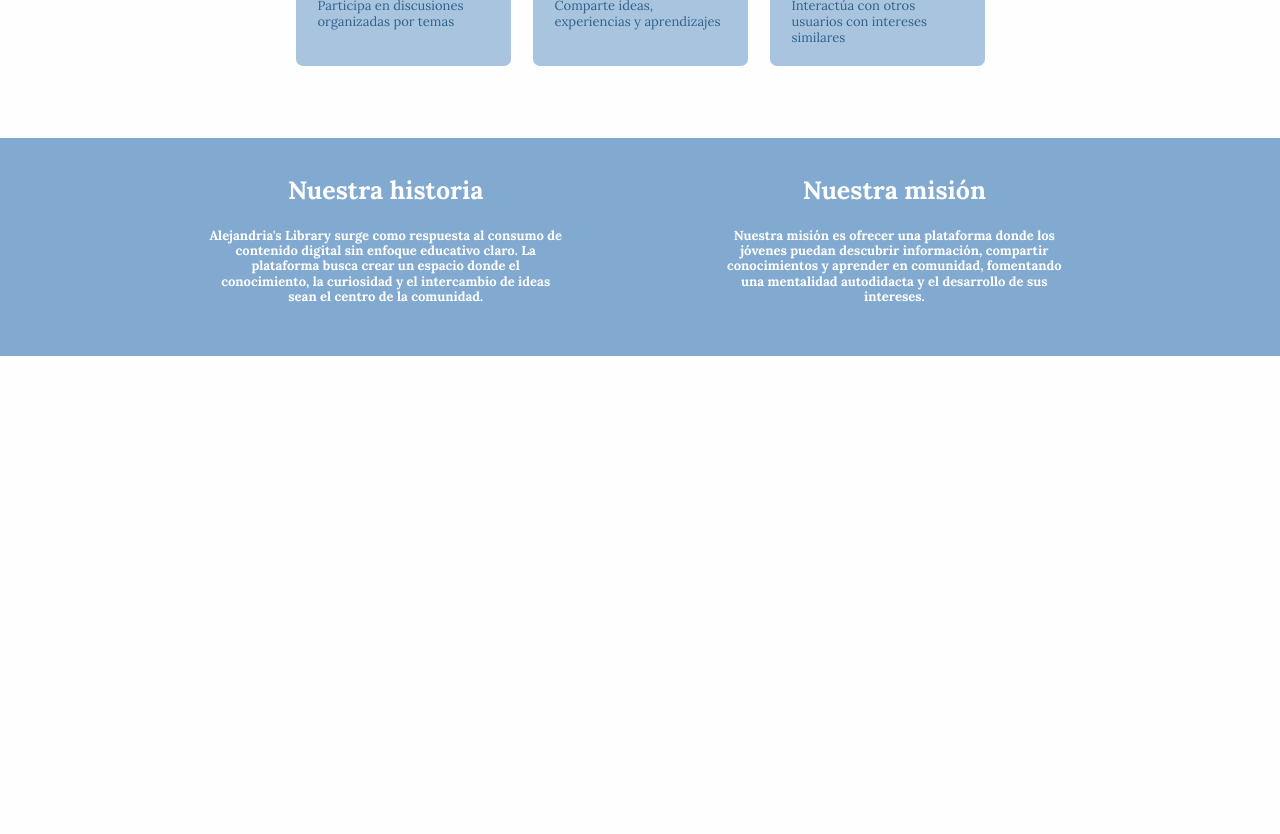
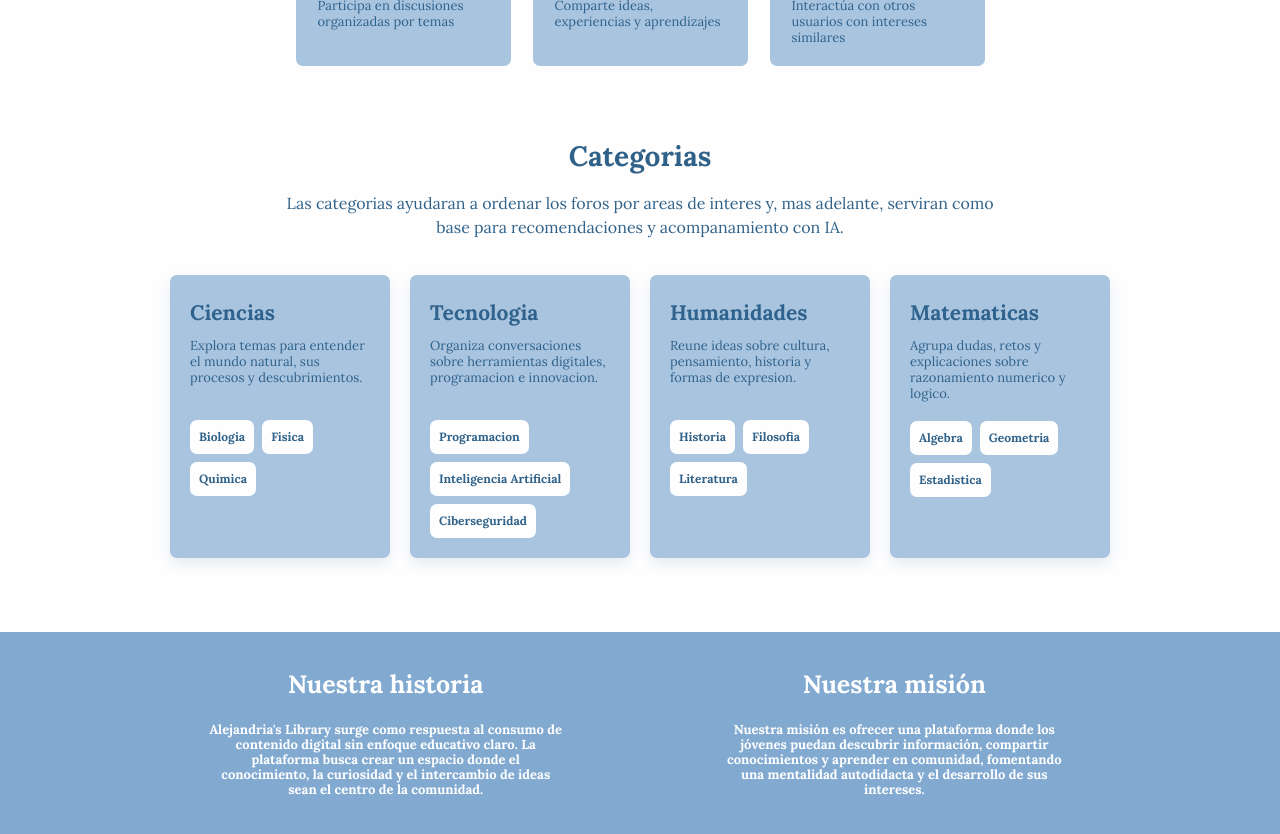
Before and after one commit to Yahaira15/Alejandrias_library, an Angular app in the folder alejandrias_frontend/: page /home in a window 1280 px wide. Shown: the part 1140-1974 px from the top of the page. Before the commit the page ends 1496 px from the top, so only its background shows below. Built offline with nearby package versions, Linux system fonts and the light colour scheme.

Commit message:
feat: modulo_categorias

```diff
--- a/alejandrias_frontend/src/app/Foro/lista-foros/lista-foros.html
+++ b/alejandrias_frontend/src/app/Foro/lista-foros/lista-foros.html
@@ -176,7 +176,47 @@
           {{ forosFiltrados.length }} foro{{ forosFiltrados.length === 1 ? '' : 's' }} encontrado{{ forosFiltrados.length === 1 ? '' : 's' }}
           <span *ngIf="terminoBusqueda"> para "{{ terminoBusqueda }}"</span>
           <span *ngIf="categoriaSeleccionada"> en {{ nombreCategoriaSeleccionada }}</span>
+          <span *ngIf="temaSeleccionado"> sobre {{ temaSeleccionado }}</span>
         </p>
+      </div>
+
+      <div class="topics-panel" *ngIf="categoriasTematicas.length > 0">
+        <div class="topics-heading">
+          <div>
+            <p class="section-kicker">Navega por temas</p>
+            <h3>Categorias y subcategorias</h3>
+          </div>
+          <button type="button" class="clear-search" *ngIf="hayFiltrosActivos" (click)="limpiarBusqueda()">
+            Ver todos
+          </button>
+        </div>
+
+        <div class="topics-grid">
+          <article
+            class="topic-card"
+            *ngFor="let categoria of categoriasTematicas"
+            [class.active]="categoriaSeleccionada === categoria.categoria_id"
+          >
+            <button
+              type="button"
+              class="topic-title"
+              (click)="seleccionarCategoria(categoria.categoria_id)"
+            >
+              {{ categoria.categoria_nombre }}
+            </button>
+
+            <div class="topic-tags" aria-label="Subcategorias">
+              <button
+                type="button"
+                *ngFor="let subcategoria of categoria.subcategorias"
+                [class.active]="temaSeleccionado === subcategoria && categoriaSeleccionada === categoria.categoria_id"
+                (click)="seleccionarTema(categoria, subcategoria)"
+              >
+                {{ subcategoria }}
+              </button>
+            </div>
+          </article>
+        </div>
       </div>
 
       <div class="loading" *ngIf="cargando">Cargando foros...</div>
--- a/alejandrias_frontend/src/app/Foro/lista-foros/lista-foros.scss
+++ b/alejandrias_frontend/src/app/Foro/lista-foros/lista-foros.scss
@@ -271,6 +271,92 @@
       color: #306289;
       font-size: 14px;
       font-weight: 700;
+    }
+
+    .topics-panel {
+      margin: 0 0 28px;
+      padding: 20px 22px;
+      border: 1px solid rgba(139, 171, 205, 0.65);
+      border-radius: 14px;
+      background: #ffffff;
+      box-shadow: 2px 2px 5px #98B3D4;
+    }
+
+    .topics-heading {
+      display: flex;
+      align-items: center;
+      justify-content: space-between;
+      gap: 18px;
+      margin-bottom: 18px;
+    }
+
+    .topics-heading h3 {
+      margin: 0;
+      color: #306289;
+      font-size: 24px;
+    }
+
+    .topics-grid {
+      display: grid;
+      grid-template-columns: repeat(auto-fit, minmax(220px, 1fr));
+      gap: 16px;
+    }
+
+    .topic-card {
+      min-height: 150px;
+      padding: 16px;
+      border-radius: 12px;
+      background: #a9c4df;
+      box-sizing: border-box;
+      transition: transform 0.22s ease, box-shadow 0.22s ease, background 0.22s ease;
+    }
+
+    .topic-card:hover,
+    .topic-card.active {
+      transform: translateY(-4px);
+      background: #9fbddc;
+      box-shadow: 0 8px 18px rgba(48, 98, 137, 0.18);
+    }
+
+    .topic-title {
+      width: 100%;
+      margin: 0 0 13px;
+      padding: 0;
+      border: none;
+      background: transparent;
+      color: #284358;
+      font-family: 'Lora', serif;
+      font-size: 19px;
+      font-weight: 700;
+      text-align: left;
+      cursor: pointer;
+    }
+
+    .topic-tags {
+      display: flex;
+      flex-wrap: wrap;
+      gap: 8px;
+    }
+
+    .topic-tags button {
+      min-height: 30px;
+      padding: 6px 10px;
+      border: 1px solid transparent;
+      border-radius: 8px;
+      background: #ffffff;
+      color: #306289;
+      font-family: 'Lora', serif;
+      font-size: 12px;
+      font-weight: 700;
+      cursor: pointer;
+      transition: background 0.18s ease, color 0.18s ease, border-color 0.18s ease;
+    }
+
+    .topic-tags button:hover,
+    .topic-tags button.active {
+      border-color: #5f8fbd;
+      background: #5f8fbd;
+      color: #ffffff;
     }
 
 
--- a/alejandrias_frontend/src/app/Foro/lista-foros/lista-foros.ts
+++ b/alejandrias_frontend/src/app/Foro/lista-foros/lista-foros.ts
@@ -24,8 +24,15 @@
   rol = '';
   terminoBusqueda = '';
   categoriaSeleccionada: number | null = null;
+  temaSeleccionado = '';
   busquedaActiva = false;
   mostrarPanelBusqueda = false;
+  subcategoriasPorCategoria: Record<string, string[]> = {
+    ciencias: ['Biologia', 'Fisica', 'Quimica'],
+    tecnologia: ['Programacion', 'Inteligencia Artificial', 'Ciberseguridad'],
+    humanidades: ['Historia', 'Filosofia', 'Literatura'],
+    matematicas: ['Algebra', 'Geometria', 'Estadistica']
+  };
 
   notificaciones: any[] = [];
   mostrarPanelNotificaciones = false;
@@ -52,7 +59,7 @@
   @HostListener('document:click', ['$event'])
   cerrarPanelBusquedaSiClickFuera(event: MouseEvent): void {
     const target = event.target as HTMLElement | null;
-    const clickDentroBusqueda = target?.closest('.search-box, .search-panel, .clear-search');
+    const clickDentroBusqueda = target?.closest('.search-box, .search-panel, .clear-search, .topics-panel');
 
     if (clickDentroBusqueda) return;
 
@@ -132,7 +139,19 @@
   }
 
   get hayFiltrosActivos(): boolean {
-    return !!this.terminoBusqueda.trim() || !!this.categoriaSeleccionada;
+    return !!this.terminoBusqueda.trim() || !!this.categoriaSeleccionada || !!this.temaSeleccionado;
+  }
+
+  get categoriasTematicas(): any[] {
+    return this.categorias.map((categoria) => {
+      const nombre = categoria.categoria_nombre || '';
+      const clave = this.normalizarTexto(nombre);
+
+      return {
+        ...categoria,
+        subcategorias: this.subcategoriasPorCategoria[clave] || ['General', 'Preguntas', 'Recursos']
+      };
+    });
   }
 
   seleccionarSugerencia(foro: any): void {
@@ -143,13 +162,23 @@
 
   seleccionarCategoria(categoriaId: number | null): void {
     this.categoriaSeleccionada = categoriaId;
+    this.temaSeleccionado = '';
     this.mostrarPanelBusqueda = true;
+    this.cdr.detectChanges();
+  }
+
+  seleccionarTema(categoria: any, tema: string): void {
+    this.categoriaSeleccionada = categoria?.categoria_id ?? null;
+    this.temaSeleccionado = tema;
+    this.mostrarPanelBusqueda = false;
+    this.busquedaActiva = false;
     this.cdr.detectChanges();
   }
 
   limpiarBusqueda(): void {
     this.terminoBusqueda = '';
     this.categoriaSeleccionada = null;
+    this.temaSeleccionado = '';
     this.busquedaActiva = false;
     this.mostrarPanelBusqueda = false;
     this.cdr.detectChanges();
--- a/alejandrias_frontend/src/app/Home/home/home.html
+++ b/alejandrias_frontend/src/app/Home/home/home.html
@@ -4,6 +4,7 @@
 
         <nav class="sections" aria-label="Navegación principal">
             <a href="#inicio">Inicio</a>
+            <a href="#categorias">Categorias</a>
             <a href="#nosotros">Sobre nosotros</a>
         </nav>
 
@@ -85,6 +86,29 @@
             </div>
         </section>
 
+        <section class="categorias-section" id="categorias" aria-labelledby="categorias-title">
+            <h1 id="categorias-title">Categorias</h1>
+            <div class="description categorias-description">
+                <p>
+                    Las categorias ayudaran a ordenar los foros por areas de interes y, mas adelante,
+                    serviran como base para recomendaciones y acompanamiento con IA.
+                </p>
+            </div>
+
+            <div class="categorias-grid">
+                <article class="categoria-card" *ngFor="let categoria of categorias">
+                    <h3>{{ categoria.nombre }}</h3>
+                    <p>{{ categoria.descripcion }}</p>
+
+                    <div class="subcategorias" aria-label="Subcategorias">
+                        <span *ngFor="let subcategoria of categoria.subcategorias">
+                            {{ subcategoria }}
+                        </span>
+                    </div>
+                </article>
+            </div>
+        </section>
+
         <section class="nosotros" id="nosotros" aria-label="Sobre nosotros">
             <article class="historia">
                 <h3>Nuestra historia</h3>
--- a/alejandrias_frontend/src/app/Home/home/home.scss
+++ b/alejandrias_frontend/src/app/Home/home/home.scss
@@ -291,6 +291,76 @@
     font-weight: 400;
 }
 
+.categorias-section {
+    padding: 0 40px 74px;
+}
+
+.categorias-section h1 {
+    margin-top: 0;
+}
+
+.categorias-description {
+    margin-bottom: 36px;
+}
+
+.categorias-grid {
+    width: min(100%, 940px);
+    margin: 0 auto;
+    display: grid;
+    grid-template-columns: repeat(4, minmax(0, 1fr));
+    gap: 20px;
+}
+
+.categoria-card {
+    min-height: 218px;
+    box-sizing: border-box;
+    padding: 24px 20px 20px;
+    border-radius: 7px;
+    background: #a9c4df;
+    color: #2f628c;
+    text-align: left;
+    box-shadow: 0 6px 14px rgba(48, 98, 137, 0.12);
+    transition: transform 0.26s ease, box-shadow 0.26s ease, background-color 0.26s ease;
+}
+
+.categoria-card:hover {
+    transform: translateY(-6px);
+    background: #9fbddc;
+    box-shadow: 0 10px 20px rgba(48, 98, 137, 0.18);
+}
+
+.categoria-card h3 {
+    margin: 0 0 12px;
+    color: #2f628c;
+    font-size: 21px;
+    font-weight: 700;
+}
+
+.categoria-card p {
+    margin: 0 0 18px;
+    min-height: 64px;
+    font-size: 13px;
+    line-height: 1.25;
+}
+
+.subcategorias {
+    display: flex;
+    flex-wrap: wrap;
+    gap: 8px;
+}
+
+.subcategorias span {
+    display: inline-flex;
+    align-items: center;
+    min-height: 26px;
+    padding: 4px 9px;
+    border-radius: 7px;
+    background: #fefeff;
+    color: #306289;
+    font-size: 12px;
+    font-weight: 700;
+}
+
 .nosotros {
     display: flex;
     justify-content: center;
@@ -368,9 +438,14 @@
 
     .inicio,
     .contenedor,
+    .categorias-grid,
     .nosotros {
         flex-direction: column;
         align-items: center;
+    }
+
+    .categorias-grid {
+        display: flex;
     }
 
     .inicio {
@@ -411,12 +486,14 @@
 
     .card,
     .cards,
+    .categoria-card,
     .historia,
     .mision {
         width: min(100%, 280px);
     }
 
-    .definicion {
+    .definicion,
+    .categorias-section {
         padding-inline: 22px;
     }
 }
--- a/alejandrias_frontend/src/app/Home/home/home.ts
+++ b/alejandrias_frontend/src/app/Home/home/home.ts
@@ -1,13 +1,37 @@
 import { Component } from '@angular/core';
+import { CommonModule } from '@angular/common';
 import { Router } from '@angular/router';
 
 @Component({
   selector: 'app-home',
-  imports: [],
+  imports: [CommonModule],
   templateUrl: './home.html',
   styleUrl: './home.scss',
 })
 export class Home {
+  categorias = [
+    {
+      nombre: 'Ciencias',
+      descripcion: 'Explora temas para entender el mundo natural, sus procesos y descubrimientos.',
+      subcategorias: ['Biologia', 'Fisica', 'Quimica']
+    },
+    {
+      nombre: 'Tecnologia',
+      descripcion: 'Organiza conversaciones sobre herramientas digitales, programacion e innovacion.',
+      subcategorias: ['Programacion', 'Inteligencia Artificial', 'Ciberseguridad']
+    },
+    {
+      nombre: 'Humanidades',
+      descripcion: 'Reune ideas sobre cultura, pensamiento, historia y formas de expresion.',
+      subcategorias: ['Historia', 'Filosofia', 'Literatura']
+    },
+    {
+      nombre: 'Matematicas',
+      descripcion: 'Agrupa dudas, retos y explicaciones sobre razonamiento numerico y logico.',
+      subcategorias: ['Algebra', 'Geometria', 'Estadistica']
+    }
+  ];
+
   constructor(private router: Router) {}
 
   irARegistro(rol: string) {
```
